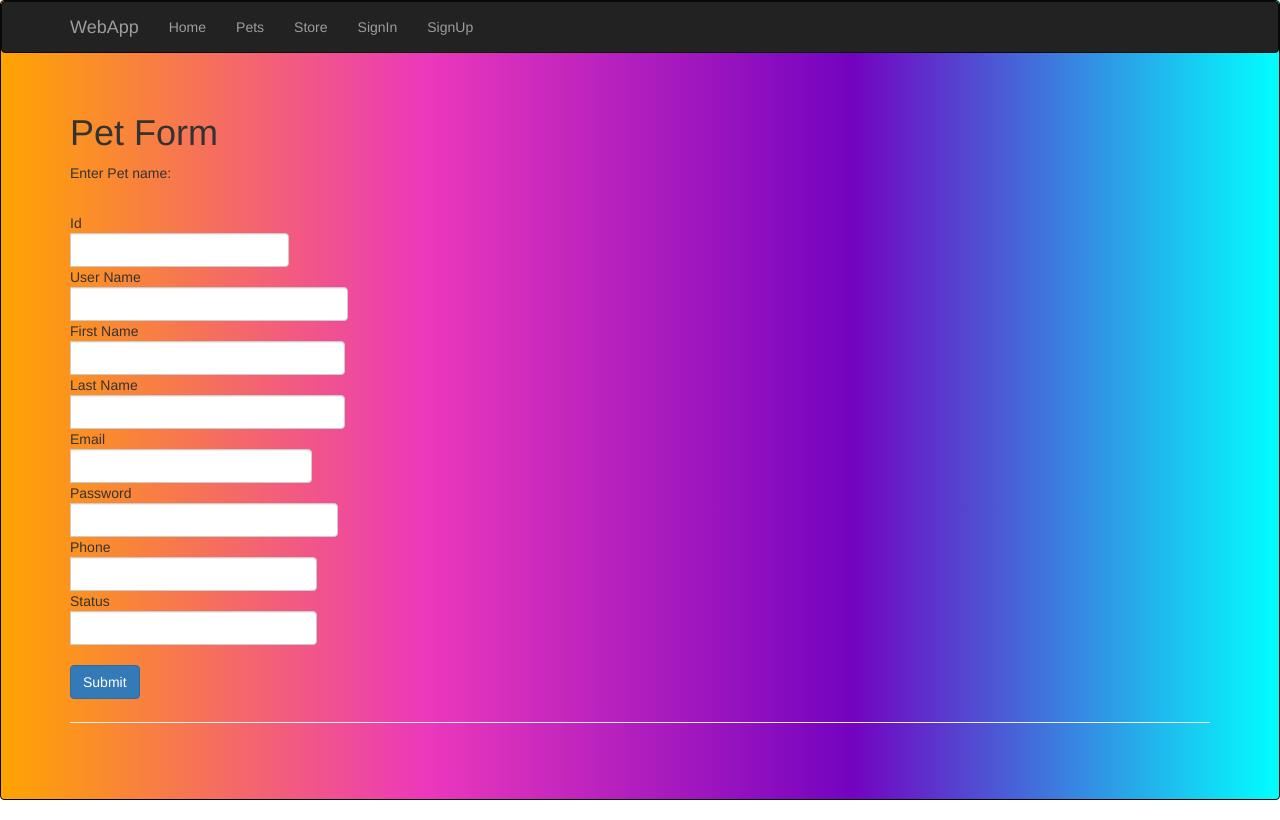
After one commit to LuisAlfredoDeLaOssaDiaz/resAPI, a Flask app: page /signup in a window 1280 px wide. The commit adds this page. Run offline with Flask 2, Linux system fonts and the light colour scheme; some libraries are stand-ins or nearby versions.

Commit message:
Add files via upload

```diff
--- a/app.py
+++ b/app.py
@@ -1,13 +1,9 @@
-import string
 import requests
 from flask import Flask, redirect, render_template, request
 from flask_bootstrap import Bootstrap
 
-
 app = Flask(__name__)
 bootstrap = Bootstrap(app)
-model = []
-
 
 @app.route('/', methods=['GET'])
 def index():
@@ -16,7 +12,6 @@ def index():
 @app.route('/new_pet', methods=['GET'])
 def person():
     return render_template('new_pet.html')
-
 
 @app.route('/pet_detail', methods=['POST'])
 def pet_detail():
@@ -44,13 +39,11 @@ def pet_detail():
     response = requests.post(api_url, json=new_data)
     return render_template('pet_detail.html', value=(id, name, status))
 
-
 @app.route('/pet/', methods=['GET'])
 def pets(status: str = "pending"):
     url2 = "https://petstore.swagger.io/v2/pet/findByStatus?status={0}".format(status)
     response = requests.get(url2)
     data_pets = [(i['id'], i['name'], i['status']) for i in response.json()]
-    #print(data_pets)
     return render_template('pets.html', value=data_pets)
 
 
@@ -93,12 +86,6 @@ def pet_delete(id_pet):
     response = requests.delete(api_url)
     return render_template('pet_detail.html', value="Delete successfully")
 
-'''
-@app.route("/stores")
-def stores():
-    return render_template('stores.html')
-'''
-
 @app.route('/new_store', methods=['GET'])
 def new_store():
     return render_template('new_store.html')
@@ -134,7 +121,6 @@ def storess():
         print(id)
     else:
         id=0
-
     rute = '/stores/{0}'.format(id)
     return redirect(rute)
 
@@ -143,18 +129,7 @@ def stores(id):
     url3 = "https://petstore.swagger.io/v2/store/order/{0}".format(id)
     response = (requests.get(url3))
     response_json = response.json()
-    #od = list(response_json.values())
     data_stores = [(i) for i in response_json.values()]
-    #print(data_stores)
-
-    '''
-    od = {
-        "id": response_json['id'],
-        "shipDate": response_json['shipDate']
-    }
-    print(od['id'])
-    '''
-    #data_stores = [(i['id'], i['petId'], i['quantity'], i['shipDate'], i['status'], i['complete']) for i in response.json()]
     return render_template("stores.html", value=data_stores)
 
 @app.route('/store_delete/<id>', methods=['GET'])
@@ -173,26 +148,39 @@ def store_inventory():
     return render_template('inventory.html', value=data)
 
 
-'''
-@app.route('/pet', methods=['GET'])
-def pets(status: str = "pending"):
-    url2 = "https://petstore.swagger.io/v2/pet/findByStatus?status={0}".format(status)
-    response = requests.get(url2)
-    data_pets = [(i['id'], i['name'], i['status']) for i in response.json()]
-    return render_template('pets.html', value=data_pets)
-'''
+@app.route('/signin')
+def signin():
+    return render_template('signin.html')
 
 
-'''
-@app.errorhandler(404)
-def page_not_found(e):
-    return render_template('404.html'), 404
+@app.route('/signup')
+def signup():
+    return render_template('signup.html')
 
+@app.route('/signup_detail', methods=['POST'])
+def signup_detail():
+    api_url_signup = "https://petstore.swagger.io/v2/user"
+    id = request.form['id']
+    username = request.form['username']
+    firstName = request.form['firstName']
+    lastName = request.form['lastName']
+    email = request.form['email']
+    password = request.form['password']
+    phone = request.form['phone']
+    userStatus = request.form['userStatus']
+    new_data_store = {
+                        "id": id,
+                        "username": username,
+                        "firstName": firstName,
+                        "lastName": lastName,
+                        "email": email,
+                        "password": password,
+                        "phone": phone,
+                        "userStatus": userStatus
+                    }
+    response = requests.post(api_url_signup, json=new_data_store)
+    return render_template('store_detail.html', value=(id, username, firstName, lastName, email, password, phone, userStatus))
 
-@app.errorhandler(500)
-def internal_server_error(e):
-    return render_template('500.html'), 500
-'''
 if __name__ == '__main__':
     app.run()
 
--- a/templates/base.html
+++ b/templates/base.html
@@ -1,3 +1,4 @@
+<div class="navbar navbar-inverse" role="navigation" style="height: 100vh; background: linear-gradient(to right, orange, #ec38bc, #7303c0, cyan);">
     {% extends "bootstrap/base.html" %}
 
     {% block title %}REST Client Application{% endblock %}
@@ -20,7 +21,8 @@
                     <li><a href="/">Home</a></li>
                     <li><a href="/pet">Pets</a></li>
                     <li><a href="/stores">Store</a></li>
-                <li><a href="/">User</a></li>
+                    <li><a href="/signin">SignIn</a></li>
+                    <li><a href="/signup">SignUp</a></li>
                 </ul>
             </div>
         </div>
@@ -35,3 +37,4 @@
             <footer class="footer">
                 <p>© Company 2020</p>
             </footer>
+</div>
--- /dev/null
+++ b/templates/signup.html
@@ -0,0 +1,49 @@
+{% extends "base.html" %}
+
+{% block page_content %}
+
+<div class="page-header">
+    <h1>Pet Form</h1>
+    <p>Enter Pet name:   </p>
+        <br>
+            <form action="/signup_detail" method="post">
+                <input type="hidden" id="op" name="op" value="I">
+                <div class="input-group mb-3">
+                    <span class="input-group-text" id="inputGroup_id">Id</span>
+                    <input type="text" class="form-control" name="id" aria-label="Sizing example input" aria-describedby="inputGroup_idt">
+                </div>
+
+                <div class="input-group mb-3">
+                    <span class="input-group-text" id="inputGroup_name">User Name</span>
+                    <input type="text" class="form-control" name="username" aria-label="Sizing example input" aria-describedby="inputGroup_name">
+                </div>
+                <div class="input-group mb-3">
+                    <span class="input-group-text" id="inputGroup_satus">First Name</span>
+                    <input type="text" class="form-control" name="firstName" aria-label="Sizing example input" aria-describedby="inputGroup_name" >
+                </div>
+                <div class="input-group mb-3">
+                    <span class="input-group-text" id="inputGroup_id">Last Name</span>
+                    <input type="text" class="form-control" name="lastName" aria-label="Sizing example input" aria-describedby="inputGroup_idt">
+                </div>
+
+                <div class="input-group mb-3">
+                    <span class="input-group-text" id="inputGroup_name">Email</span>
+                    <input type="text" class="form-control" name="email" aria-label="Sizing example input" aria-describedby="inputGroup_name">
+                </div>
+                <div class="input-group mb-3">
+                    <span class="input-group-text" id="inputGroup_satus">Password</span>
+                    <input type="text" class="form-control" name="password" aria-label="Sizing example input" aria-describedby="inputGroup_name">
+                </div>
+                <div class="input-group mb-3">
+                    <span class="input-group-text" id="inputGroup_name">Phone</span>
+                    <input type="text" class="form-control" name="phone" aria-label="Sizing example input" aria-describedby="inputGroup_name">
+                </div>
+                <div class="input-group mb-3">
+                    <span class="input-group-text" id="inputGroup_satus">Status</span>
+                    <input type="text" class="form-control" name="userStatus" aria-label="Sizing example input" aria-describedby="inputGroup_name" >
+                </div>
+                <br >
+                <input class="btn btn-primary" type="submit" name="form" value="Submit" />
+            </form>
+</div>
+{% endblock %}
```
Also changed, not shown: templates/signin.html (added, +24 -0 lines), templates/signup_detail.html (added, +11 -0 lines). Lines whose indentation alone changed are shown as unchanged.
